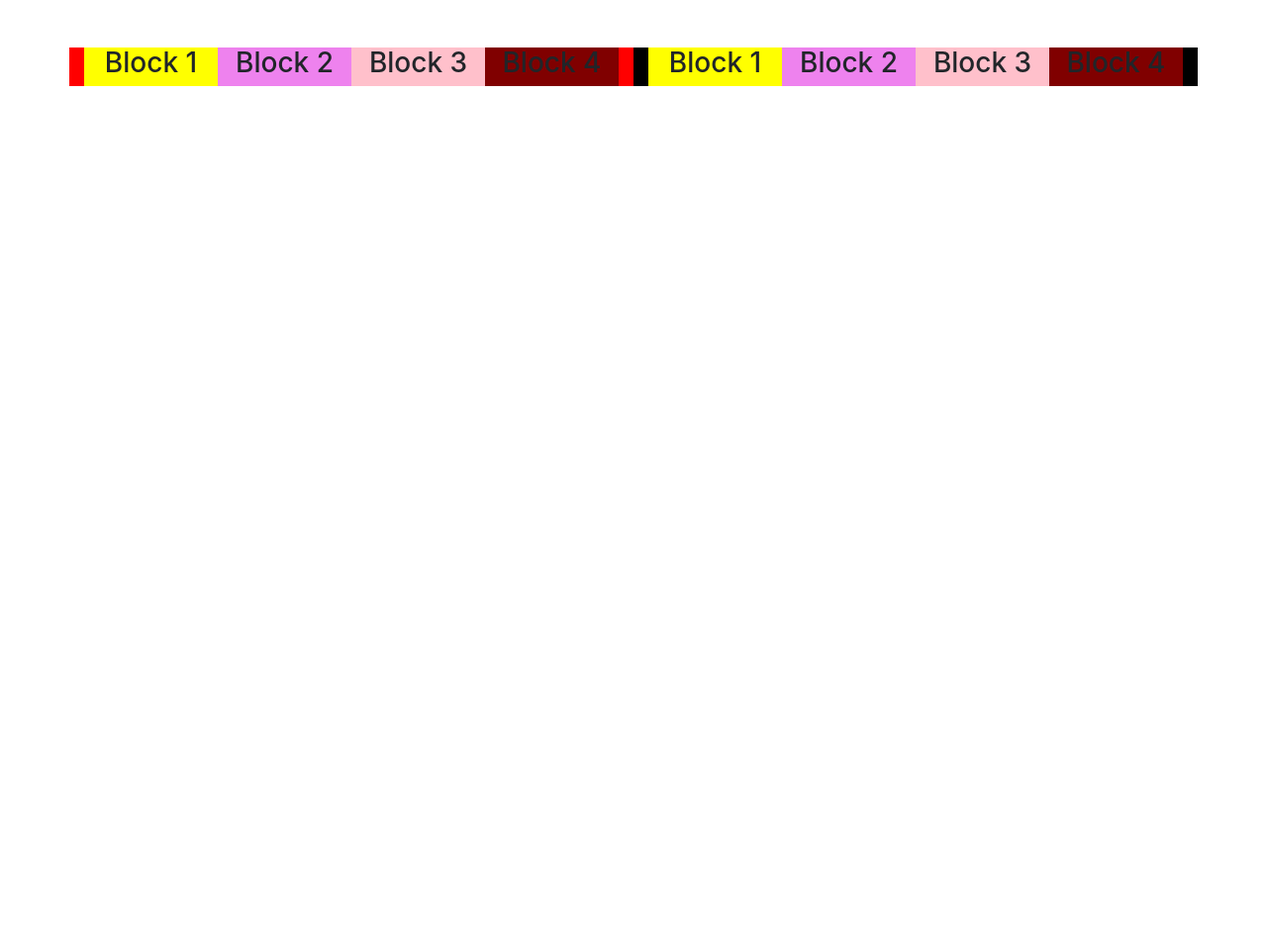
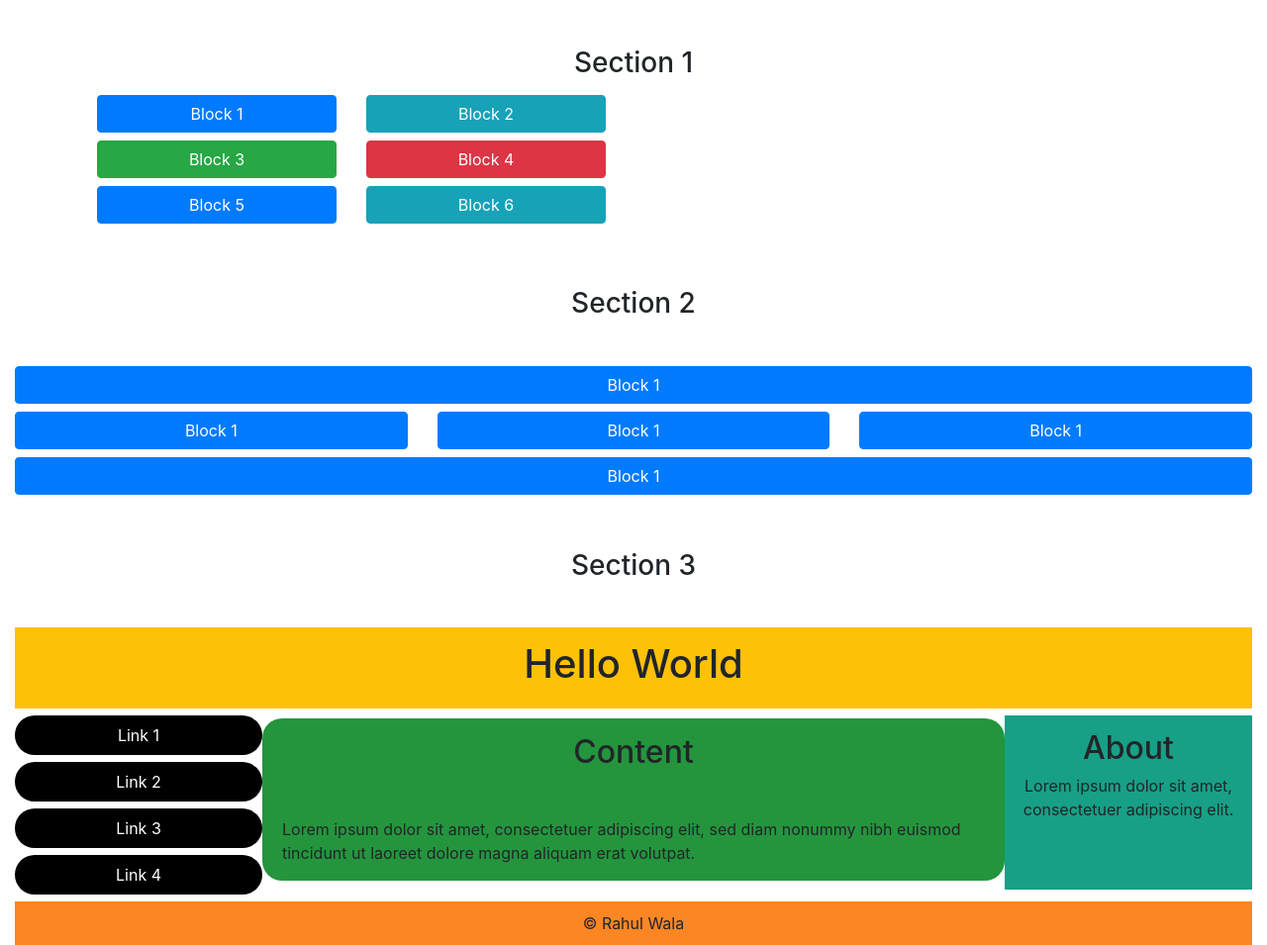
Before and after one commit to RahulWala/Assignment2, a plain HTML site: page Responsive-design/index.html in a window 1280 px wide. Shown: the whole page at 99% size. Before the commit the page ends 800 px from the top, so only its background shows below. Drawn offline with nearby package versions, Linux system fonts and the light colour scheme; a web font is replaced by a local one.

Commit message:
Final update

```diff
--- /dev/null
+++ b/Responsive-design/custom.css
@@ -0,0 +1,36 @@
+
+.menu {
+  float:left;
+  width:20%;
+  text-align:center;
+}
+.menu-item {
+  background-color:black;
+  padding:8px;
+  margin-top:7px;
+  color:white;
+  border-radius: 50px;
+}
+.main {
+  float:left;
+  width:60%;
+  padding:0 20px;
+  background-color: #24953D;
+  border-radius: 20px;
+  margin-top: 10px;
+}
+.right {
+  background-color:#17A086;
+  height: 11em;
+  float:left;
+  width:20%;
+  padding:15px;
+  margin-top:7px;
+  text-align:center;
+}
+
+@media only screen and (max-width:620px) {
+  /* For mobile phones: */
+  .menu, .main, .right {
+    width:100%;
+  }
--- a/Responsive-design/index.html
+++ b/Responsive-design/index.html
@@ -13,48 +13,87 @@
 
 	<link href="https://fonts.googleapis.com/css?family=Oswald:700|Patua+One|Roboto+Condensed:700" rel="stylesheet">
 	<link href="https://maxcdn.bootstrapcdn.com/font-awesome/4.7.0/css/font-awesome.min.css" rel="stylesheet">
+	<link rel="stylesheet" type="text/css" href="custom.css">
 </head>
 </head>
 <body>
-	<div class="container text-center mt-5">
+	<h3 class="text-center mt-5">Section 1</h3>
+	<div class="container text-center yo">
 		<div class="row">
-			<div class="col-lg-6 col-md-12 col-sm-12" style="background-color: red;">
-				<div class="container">
+			<div class="col-lg-6 col-md-12 col-sm-12 btn yo">
+				<div class="container-fluid">
 					<div class="row">
-						<div class="col-lg-3 col-md-6 col-sm-6" style="background-color: yellow;">
-							<h3>Block 1</h3>
+						<div class="col-lg-6 col-md-6 col-sm-12">
+							<h3 class=" btn btn-primary btn-block">Block 1</h3>
 						</div>
-						<div class="col-lg-3 col-md-6 col-sm-6" style="background-color: violet;">
-							<h3>Block 2</h3>
+						<div class="col-lg-6 col-md-6 col-sm-12">
+							<h3 class=" btn btn-info btn-block">Block 2</h3>
 						</div>
-						<div class="col-lg-3 col-md-6 col-sm-6" style="background-color: pink;">
-							<h3>Block 3</h3>
+						<div class="col-lg-6 col-md-6 col-sm-12">
+							<h3 class=" btn btn-success btn-block">Block 3</h3>
 						</div>
-						<div class="col-lg-3 col-md-6 col-sm-6" style="background-color: maroon;">
-							<h3>Block 4</h3>
+						<div class="col-lg-6 col-md-6 col-sm-12">
+							<h3 class=" btn btn-danger btn-block">Block 4</h3>
 						</div>
-					</div>
-				</div>
-			</div>
-			<div class="col-lg-6 col-md-12 col-sm-12" style="background-color: black;">
-				<div class="container">
-					<div class="row">
-						<div class="col-lg-3 col-md-6 col-sm-6" style="background-color: yellow;">
-							<h3>Block 1</h3>
+						<div class="col-lg-6 col-md-6 col-sm-12">
+							<h3 class=" btn btn-primary btn-block">Block 5</h3>
 						</div>
-						<div class="col-lg-3 col-md-6 col-sm-6" style="background-color: violet;">
-							<h3>Block 2</h3>
-						</div>
-						<div class="col-lg-3 col-md-6 col-sm-6" style="background-color: pink;">
-							<h3>Block 3</h3>
-						</div>
-						<div class="col-lg-3 col-md-6 col-sm-6" style="background-color: maroon;">
-							<h3>Block 4</h3>
+						<div class="col-lg-6 col-md-6 col-sm-12">
+							<h3 class=" btn btn-info btn-block">Block 6</h3>
 						</div>
 					</div>
 				</div>
 			</div>
 		</div>
 	</div>
+
+	<h3 class="text-center mt-5">Section 2</h3>
+	<div class="container-fluid text-center mt-5">
+		<div class="row">
+			<div class="col-lg-12 col-md-12 col-sm-12 x1">
+				<h3 class=" btn btn-primary btn-block">Block 1</h3>
+			</div>
+			<div class="col-lg-4 col-md-6 col-sm-12 x2">
+				<h3 class=" btn btn-primary btn-block">Block 1</h3>
+			</div>
+			<div class="col-lg-4 col-md-6 col-sm-12 x2">
+				<h3 class=" btn btn-primary btn-block">Block 1</h3>
+			</div>
+			<div class="col-lg-4 col-md-6 col-sm-12 x2">
+				<h3 class=" btn btn-primary btn-block">Block 1</h3>
+			</div>
+			<div class="col-lg-12 col-md-12 col-sm-12 x3">
+				<h3 class=" btn btn-primary btn-block">Block 1</h3>
+			</div>
+		</div>
+	</div>
+
+<h3 class="text-center mt-5">Section 3</h3>
+<div class="container-fluid mt-5">
+	<div style="background-color:#FFC107;padding:15px;text-align:center;">
+	  <h1>Hello World</h1>
+	</div>
+
+	<div style="overflow:auto">
+	  <div class="menu">
+	    <div class="menu-item">Link 1</div>
+	    <div class="menu-item">Link 2</div>
+	    <div class="menu-item">Link 3</div>
+	    <div class="menu-item">Link 4</div>
+	  </div>
+
+	  <div class="container main">
+	    <h2 class="text-center mt-3">Content</h2>
+	    <p class="mt-5">Lorem ipsum dolor sit amet, consectetuer adipiscing elit, sed diam nonummy nibh euismod tincidunt ut laoreet dolore magna aliquam erat volutpat.</p>
+	  </div>
+
+	  <div class="right">
+	    	<h2>About</h2>
+	    	<p>Lorem ipsum dolor sit amet, consectetuer adipiscing elit.</p>
+	  </div>
+	</div>
+
+	<div style="background-color:#FC8624;text-align:center;padding:10px;margin-top:7px;">© Rahul Wala</div>
+</div>
 </body>
 </html>
```
